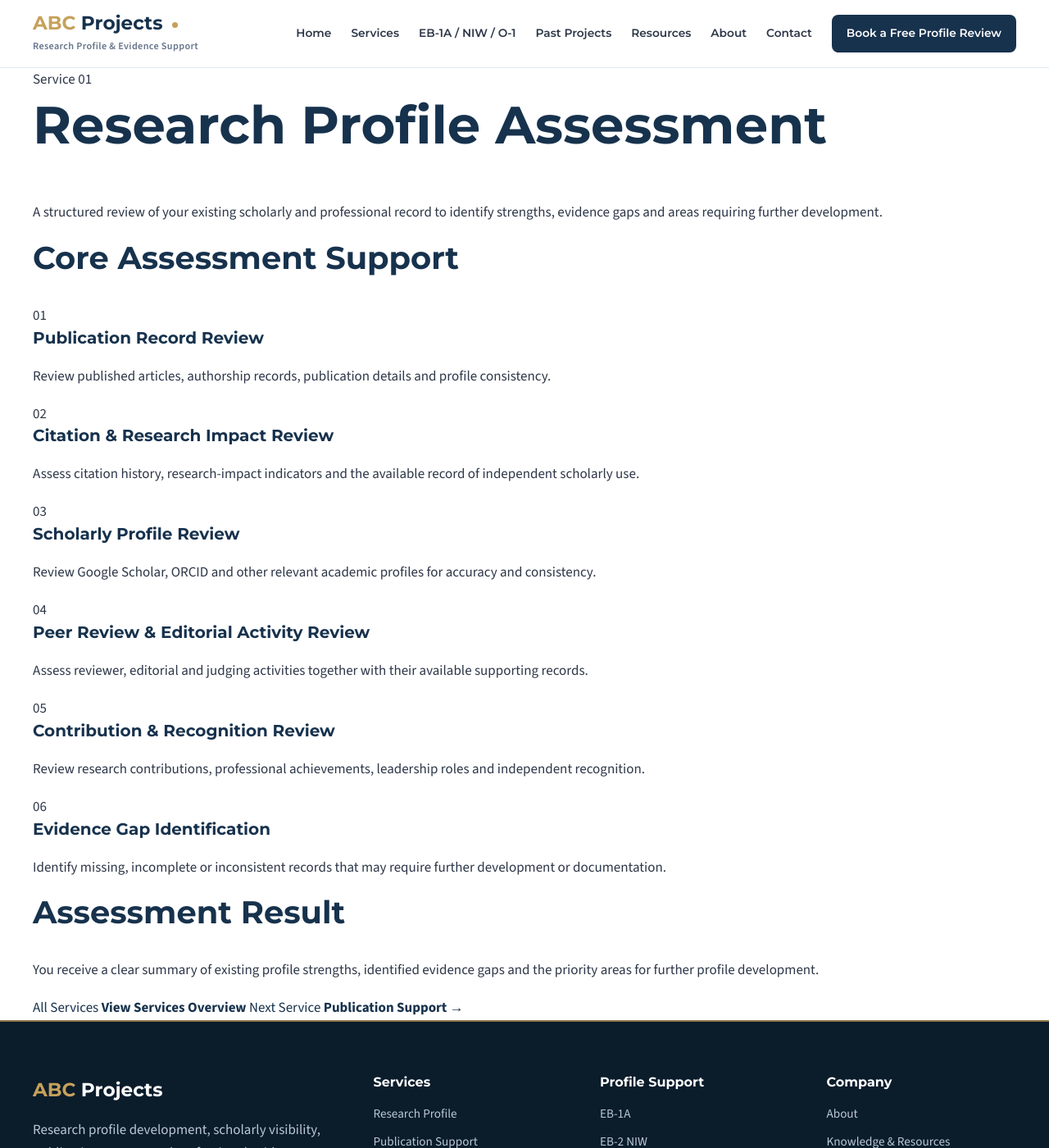
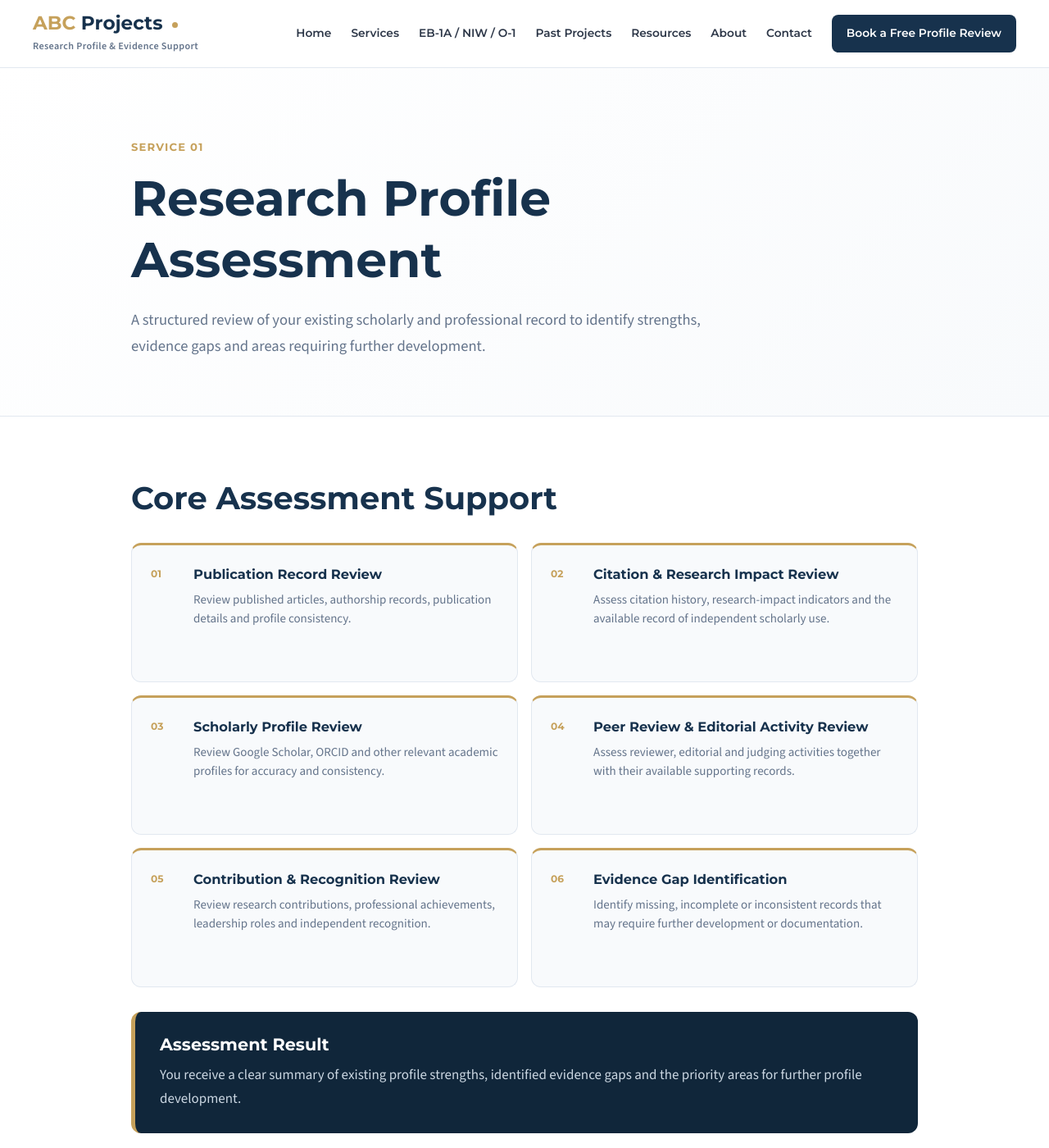
Before and after one commit to uprightpub/abcprojects, a Jekyll site: the page built from services/research-profile-assessment/index.html, in a window 1280 px wide and 1400 px high. Shown: the whole window at 82% size. Built offline with Jekyll 4.4.1, drawn with Linux system fonts in a browser that asks for light colours.

Commit message:
Service Page Update

```diff
--- /dev/null
+++ b/assets/css/service-subpage.css
@@ -0,0 +1,341 @@
+/* =========================================================
+   SERVICE SUBPAGE
+   ========================================================= */
+
+.service-page-container {
+  width: min(
+    calc(100% - 40px),
+    960px
+  );
+}
+
+
+/* =========================================================
+   SERVICE INTRODUCTION
+   ========================================================= */
+
+.service-page-hero {
+  padding: 82px 0 70px;
+
+  background:
+    linear-gradient(
+      135deg,
+      #ffffff 0%,
+      var(--off-white) 100%
+    );
+
+  border-bottom:
+    1px solid var(--border);
+}
+
+
+.service-page-eyebrow {
+  display: inline-block;
+
+  margin-bottom: 14px;
+
+  color: var(--gold);
+
+  font-family:
+    "Montserrat",
+    Arial,
+    sans-serif;
+
+  font-size: 0.82rem;
+  font-weight: 700;
+
+  letter-spacing: 0.09em;
+  text-transform: uppercase;
+}
+
+
+.service-page-hero h1 {
+  max-width: 820px;
+
+  margin-bottom: 20px;
+
+  font-size:
+    clamp(
+      2.35rem,
+      5vw,
+      3.75rem
+    );
+}
+
+
+.service-page-hero p {
+  max-width: 760px;
+
+  margin-bottom: 0;
+
+  color: var(--muted);
+
+  font-size: 1.16rem;
+}
+
+
+/* =========================================================
+   CORE ASSESSMENT SUPPORT
+   ========================================================= */
+
+.service-page-content {
+  padding: 76px 0;
+
+  background: var(--white);
+}
+
+
+.service-page-content > .service-page-container > h2 {
+  margin-bottom: 30px;
+}
+
+
+.service-support-list {
+  display: grid;
+
+  grid-template-columns:
+    repeat(
+      2,
+      minmax(0, 1fr)
+    );
+
+  gap: 16px;
+}
+
+
+.service-support-item {
+  display: grid;
+
+  grid-template-columns:
+    38px 1fr;
+
+  gap: 14px;
+
+  min-height: 170px;
+
+  padding: 25px 23px;
+
+  background: var(--off-white);
+
+  border:
+    1px solid var(--border);
+
+  border-top:
+    3px solid var(--gold);
+
+  border-radius:
+    var(--radius-md);
+
+  transition:
+    transform 0.2s ease,
+    border-color 0.2s ease,
+    box-shadow 0.2s ease;
+}
+
+
+.service-support-item:hover {
+  transform:
+    translateY(-3px);
+
+  border-color:
+    rgba(198, 161, 91, 0.65);
+
+  box-shadow:
+    var(--shadow-sm);
+}
+
+
+.service-support-item > span {
+  color: var(--gold);
+
+  font-family:
+    "Montserrat",
+    Arial,
+    sans-serif;
+
+  font-size: 0.76rem;
+  font-weight: 700;
+}
+
+
+.service-support-item h3 {
+  margin-bottom: 9px;
+
+  font-size: 1.02rem;
+}
+
+
+.service-support-item p {
+  margin-bottom: 0;
+
+  color: var(--muted);
+
+  font-size: 0.94rem;
+  line-height: 1.55;
+}
+
+
+/* =========================================================
+   ASSESSMENT RESULT
+   ========================================================= */
+
+.service-assessment-result {
+  margin-top: 30px;
+
+  padding: 27px 30px;
+
+  background: var(--deep-navy);
+
+  border-left:
+    5px solid var(--gold);
+
+  border-radius:
+    var(--radius-md);
+}
+
+
+.service-assessment-result h2 {
+  margin-bottom: 10px;
+
+  color: var(--white);
+
+  font-size: 1.3rem;
+}
+
+
+.service-assessment-result p {
+  margin: 0;
+
+  color: #cbd7e2;
+}
+
+
+/* =========================================================
+   SERVICE NAVIGATION
+   ========================================================= */
+
+.service-page-navigation {
+  padding: 30px 0;
+
+  background: var(--off-white);
+
+  border-top:
+    1px solid var(--border);
+}
+
+
+.service-page-navigation-inner {
+  width: min(
+    calc(100% - 40px),
+    960px
+  );
+
+  display: flex;
+
+  align-items: stretch;
+  justify-content: space-between;
+
+  gap: 18px;
+}
+
+
+.service-page-navigation a {
+  min-width: 240px;
+
+  padding: 18px 20px;
+
+  background: var(--white);
+
+  border:
+    1px solid var(--border);
+
+  border-radius:
+    var(--radius-sm);
+
+  transition:
+    border-color 0.2s ease,
+    transform 0.2s ease;
+}
+
+
+.service-page-navigation a:hover {
+  transform:
+    translateY(-2px);
+
+  border-color:
+    var(--gold);
+}
+
+
+.service-page-navigation span {
+  display: block;
+
+  margin-bottom: 4px;
+
+  color: var(--muted);
+
+  font-size: 0.78rem;
+}
+
+
+.service-page-navigation strong {
+  display: block;
+
+  color: var(--navy);
+
+  font-family:
+    "Montserrat",
+    Arial,
+    sans-serif;
+
+  font-size: 0.9rem;
+}
+
+
+.service-nav-next {
+  text-align: right;
+}
+
+
+/* =========================================================
+   RESPONSIVE
+   ========================================================= */
+
+@media (max-width: 700px) {
+
+  .service-page-hero {
+    padding: 60px 0 52px;
+  }
+
+
+  .service-page-content {
+    padding: 58px 0;
+  }
+
+
+  .service-support-list {
+    grid-template-columns: 1fr;
+  }
+
+
+  .service-support-item {
+    min-height: auto;
+  }
+
+
+  .service-page-navigation-inner {
+    flex-direction: column;
+  }
+
+
+  .service-page-navigation a {
+    width: 100%;
+    min-width: 0;
+  }
+
+
+  .service-nav-next {
+    text-align: left;
+  }
+
+}
--- a/services/research-profile-assessment/index.html
+++ b/services/research-profile-assessment/index.html
@@ -1,95 +1,232 @@
 ---
 layout: default
 title: "Research Profile Assessment"
-description: "A structured assessment of publications, citations, scholarly visibility, professional activities and available supporting evidence."
+description: "Structured assessment of publications, citations, scholarly visibility, professional activities and available supporting evidence."
 custom_css: "/assets/css/service-subpage.css"
 ---
 
+<!-- =========================================================
+     SERVICE INTRODUCTION
+     ========================================================= -->
+
 <section class="service-page-hero">
+
   <div class="container service-page-container">
-    <span class="service-page-eyebrow">Service 01</span>
-    <h1>Research Profile Assessment</h1>
+
+    <span class="service-page-eyebrow">
+      Service 01
+    </span>
+
+    <h1>
+      Research Profile Assessment
+    </h1>
+
     <p>
-      A structured review of your existing scholarly and professional record to identify
-      strengths, evidence gaps and areas requiring further development.
+      A structured review of your existing scholarly and professional
+      record to identify strengths, evidence gaps and areas requiring
+      further development.
     </p>
+
   </div>
+
 </section>
 
+
+<!-- =========================================================
+     CORE ASSESSMENT SUPPORT
+     ========================================================= -->
+
 <section class="service-page-content">
+
   <div class="container service-page-container">
-    <h2>Core Assessment Support</h2>
+
+    <h2>
+      Core Assessment Support
+    </h2>
+
 
     <div class="service-support-list">
+
+
       <article class="service-support-item">
+
         <span>01</span>
+
         <div>
-          <h3>Publication Record Review</h3>
-          <p>Review published articles, authorship records, publication details and profile consistency.</p>
+
+          <h3>
+            Publication Record Review
+          </h3>
+
+          <p>
+            Review published articles, authorship records,
+            publication details and profile consistency.
+          </p>
+
         </div>
+
       </article>
 
+
       <article class="service-support-item">
+
         <span>02</span>
+
         <div>
-          <h3>Citation &amp; Research Impact Review</h3>
-          <p>Assess citation history, research-impact indicators and the available record of independent scholarly use.</p>
+
+          <h3>
+            Citation &amp; Research Impact Review
+          </h3>
+
+          <p>
+            Assess citation history, research-impact indicators
+            and the available record of independent scholarly use.
+          </p>
+
         </div>
+
       </article>
 
+
       <article class="service-support-item">
+
         <span>03</span>
+
         <div>
-          <h3>Scholarly Profile Review</h3>
-          <p>Review Google Scholar, ORCID and other relevant academic profiles for accuracy and consistency.</p>
+
+          <h3>
+            Scholarly Profile Review
+          </h3>
+
+          <p>
+            Review Google Scholar, ORCID and other relevant academic
+            profiles for accuracy and consistency.
+          </p>
+
         </div>
+
       </article>
 
+
       <article class="service-support-item">
+
         <span>04</span>
+
         <div>
-          <h3>Peer Review &amp; Editorial Activity Review</h3>
-          <p>Assess reviewer, editorial and judging activities together with their available supporting records.</p>
+
+          <h3>
+            Peer Review &amp; Editorial Activity Review
+          </h3>
+
+          <p>
+            Assess reviewer, editorial and judging activities
+            together with their available supporting records.
+          </p>
+
         </div>
+
       </article>
 
+
       <article class="service-support-item">
+
         <span>05</span>
+
         <div>
-          <h3>Contribution &amp; Recognition Review</h3>
-          <p>Review research contributions, professional achievements, leadership roles and independent recognition.</p>
+
+          <h3>
+            Contribution &amp; Recognition Review
+          </h3>
+
+          <p>
+            Review research contributions, professional achievements,
+            leadership roles and independent recognition.
+          </p>
+
         </div>
+
       </article>
 
+
       <article class="service-support-item">
+
         <span>06</span>
+
         <div>
-          <h3>Evidence Gap Identification</h3>
-          <p>Identify missing, incomplete or inconsistent records that may require further development or documentation.</p>
+
+          <h3>
+            Evidence Gap Identification
+          </h3>
+
+          <p>
+            Identify missing, incomplete or inconsistent records
+            that may require further development or documentation.
+          </p>
+
         </div>
+
       </article>
+
+
     </div>
 
+
     <div class="service-assessment-result">
-      <h2>Assessment Result</h2>
+
+      <h2>
+        Assessment Result
+      </h2>
+
       <p>
-        You receive a clear summary of existing profile strengths, identified evidence gaps
-        and the priority areas for further profile development.
+        You receive a clear summary of existing profile strengths,
+        identified evidence gaps and the priority areas for further
+        profile development.
       </p>
+
     </div>
+
   </div>
+
 </section>
 
+
+<!-- =========================================================
+     SERVICE NAVIGATION
+     ========================================================= -->
+
 <nav class="service-page-navigation" aria-label="Service pages">
+
   <div class="container service-page-navigation-inner">
-    <a class="service-nav-all" href="{{ '/services/' | relative_url }}">
-      <span>All Services</span>
-      <strong>View Services Overview</strong>
+
+    <a
+      class="service-nav-all"
+      href="{{ '/services/' | relative_url }}">
+
+      <span>
+        All Services
+      </span>
+
+      <strong>
+        View Services Overview
+      </strong>
+
     </a>
 
-    <a class="service-nav-next" href="{{ '/services/publication-support/' | relative_url }}">
-      <span>Next Service</span>
-      <strong>Publication Support →</strong>
+
+    <a
+      class="service-nav-next"
+      href="{{ '/services/publication-support/' | relative_url }}">
+
+      <span>
+        Next Service
+      </span>
+
+      <strong>
+        Publication Support →
+      </strong>
+
     </a>
+
   </div>
+
 </nav>
```
